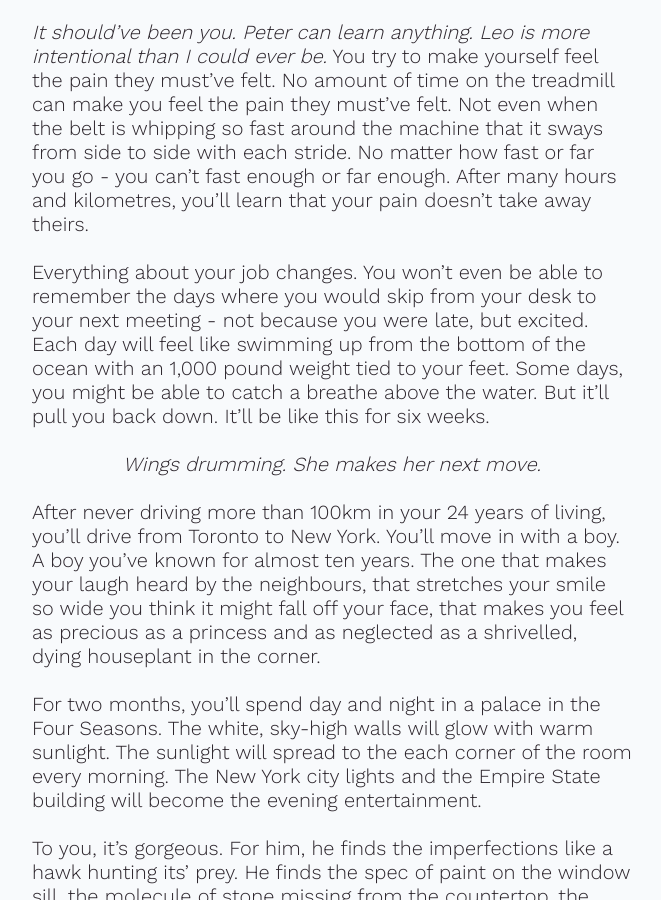
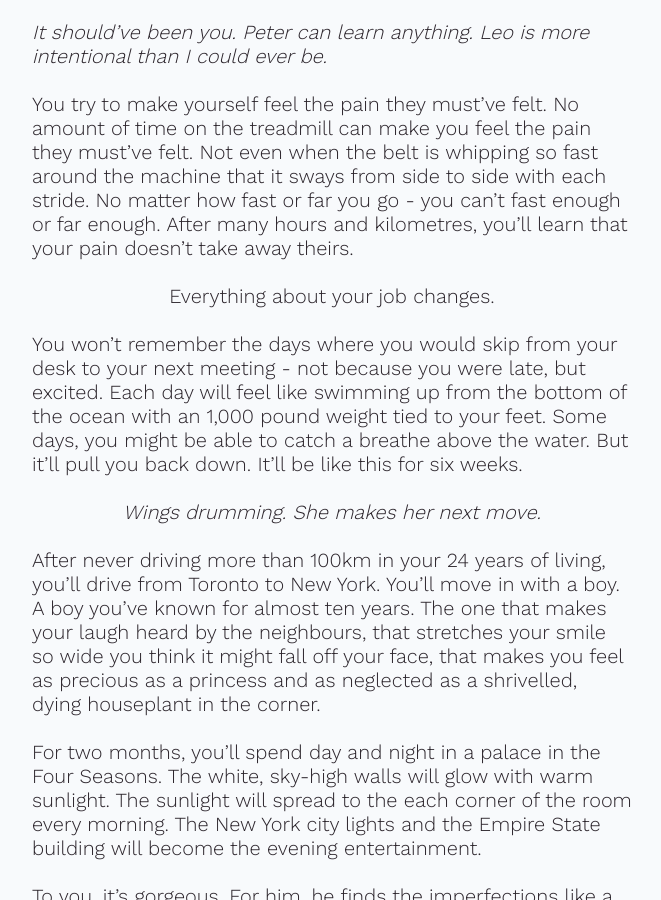
Before and after one commit to shannawn/shannonaw, a Jekyll site: the page built from brain-doodles/pre-pandemic-self.md, in a window 1280 px wide and 900 px high, scrolled down 1378 px. Shown: the whole window, without its empty margins (308-969 px from the left). Built offline with Jekyll 4.4.1, drawn with Linux system fonts in a browser that asks for light colours; our own code applies the rules of GitHub Pages for plain Markdown files.

Commit message:
Update pre-pandemic-self.md

```diff
--- a/brain-doodles/pre-pandemic-self.md
+++ b/brain-doodles/pre-pandemic-self.md
@@ -24,9 +24,13 @@
 
 Work will become emptier. New customers will plummet. Bank accounts will drop. You'll be told that you need to let go of more than half of your team. You'll go from a team of a six to two - you and Roman. You'll cry in each call. It will be so hard. They were doing great. We were doing great.
 
-_It should've been you. Peter can learn anything. Leo is more intentional than I could ever be._ You try to make yourself feel the pain they must've felt. No amount of time on the treadmill can make you feel the pain they must've felt. Not even when the belt is whipping so fast around the machine that it sways from side to side with each stride. No matter how fast or far you go - you can't fast enough or far enough. After many hours and kilometres, you'll learn that your pain doesn't take away theirs.
+_It should've been you. Peter can learn anything. Leo is more intentional than I could ever be._
 
-Everything about your job changes. You won't even be able to remember the days where you would skip from your desk to your next meeting - not because you were late, but excited. Each day will feel like swimming up from the bottom of the ocean with an 1,000 pound weight tied to your feet. Some days, you might be able to catch a breathe above the water. But it'll pull you back down. It'll be like this for six weeks.
+You try to make yourself feel the pain they must've felt. No amount of time on the treadmill can make you feel the pain they must've felt. Not even when the belt is whipping so fast around the machine that it sways from side to side with each stride. No matter how fast or far you go - you can't fast enough or far enough. After many hours and kilometres, you'll learn that your pain doesn't take away theirs.
+
+Everything about your job changes.
+
+You won't remember the days where you would skip from your desk to your next meeting - not because you were late, but excited. Each day will feel like swimming up from the bottom of the ocean with an 1,000 pound weight tied to your feet. Some days, you might be able to catch a breathe above the water. But it'll pull you back down. It'll be like this for six weeks.
 
 _Wings drumming. She makes her next move._
 
```
